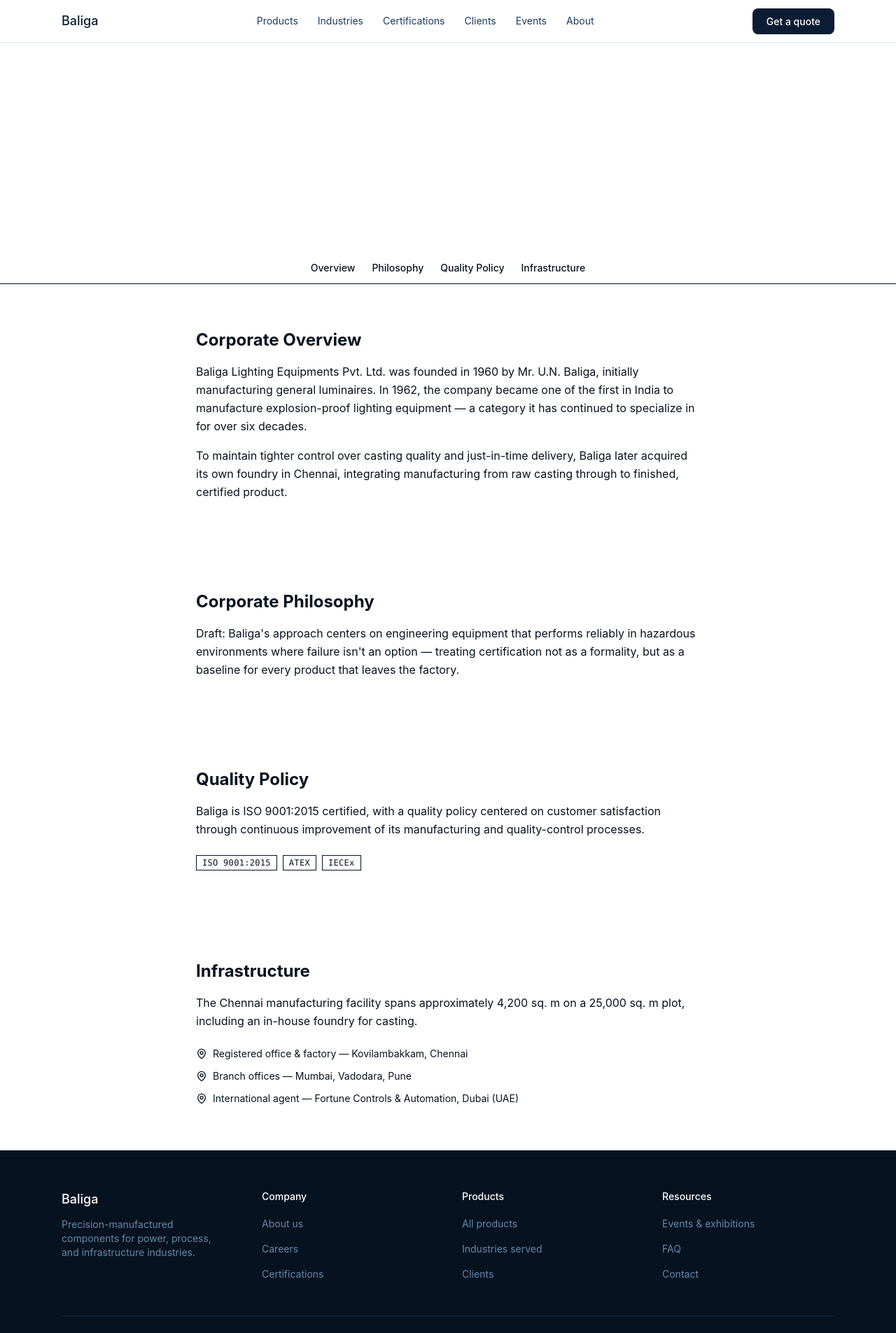
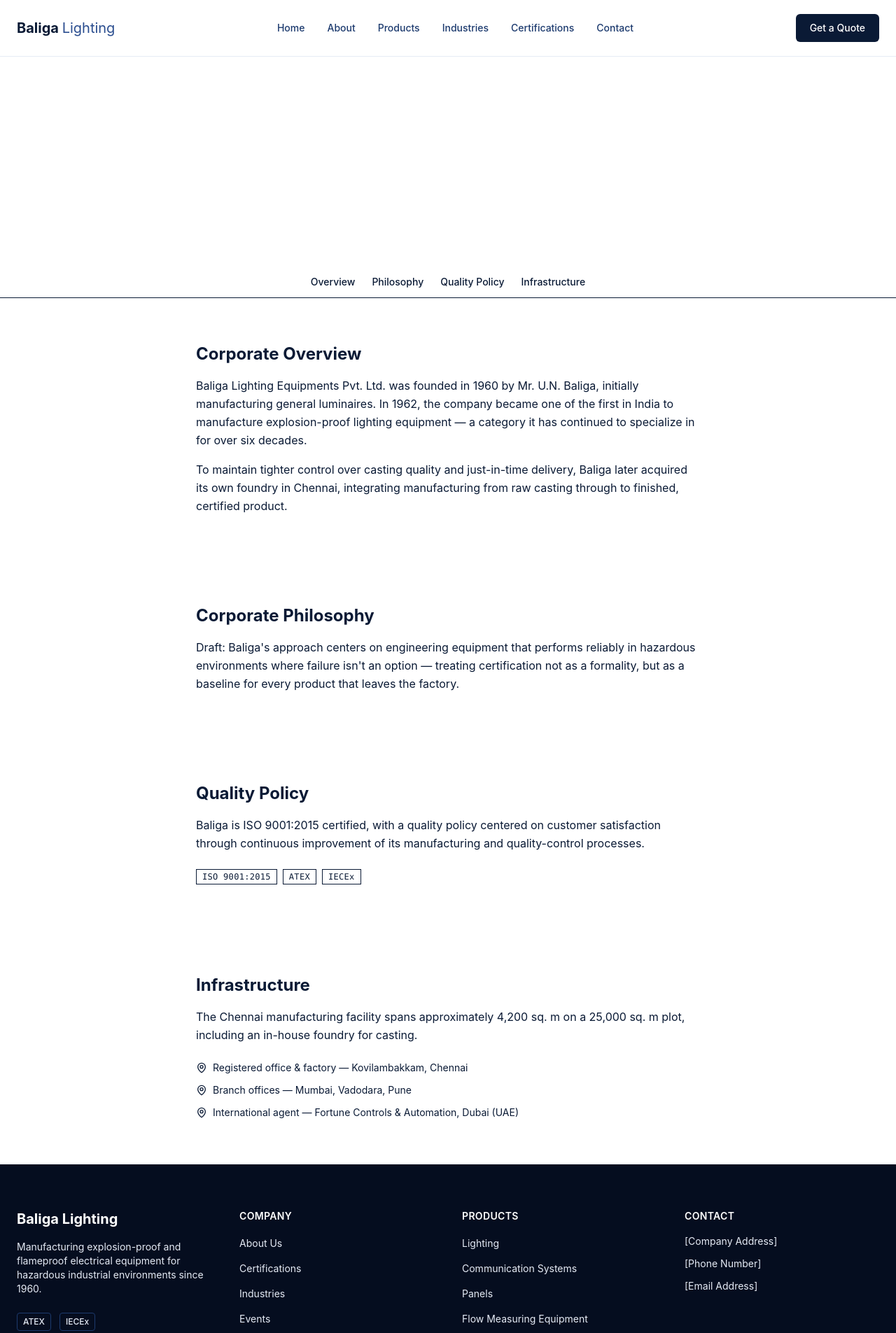
Before and after one commit to AriprakashR/Baliga-Website, a Next.js app: page /about in a window 1280 px wide. Shown: the top 1905 px of the page at 70% size. Built offline with nearby package versions, Linux system fonts and the light colour scheme.

Commit message:
fix: fixing new design

```diff
--- a/src/app/globals.css
+++ b/src/app/globals.css
@@ -1,33 +1,20 @@
+/* app/globals.css */
 @import 'tailwindcss';
 
-/*
-  Tailwind v4 config lives here instead of tailwind.config.ts.
-  Every --color-* below auto-generates utilities: bg-navy-900, text-navy-600,
-  border-navy-200, etc. Adjust the hex values to match the old site's exact
-  navy if these are off — they're a close professional-navy approximation.
-*/
 @theme {
-  --color-navy-950: #071220;
-  --color-navy-900: #0b1d33;
-  --color-navy-800: #12294a;
-  --color-navy-700: #1b3a63;
-  --color-navy-600: #27507f;
-  --color-navy-500: #35659b;
-  --color-navy-400: #6489ab;
-  --color-navy-200: #b9cbdd;
-  --color-navy-100: #dfe9f5;
-  --color-navy-50: #f2f6fb;
+  --color-navy-50: #f4f6fb;
+  --color-navy-100: #e6ebf5;
+  --color-navy-200: #c3d0e8;
+  --color-navy-400: #6d84b8;
+  --color-navy-600: #2a4d8f;
+  --color-navy-700: #1c3a6e;
+  --color-navy-800: #122a52;
+  --color-navy-900: #0a1a35;
+  --color-navy-950: #050d1f;
 
-  /* muted warm accent for CTAs — swap for the client's existing accent if they have one */
-  --color-accent-500: #b9852f;
-  --color-accent-600: #966a24;
-
-  --font-display: 'Inter', ui-sans-serif, system-ui, sans-serif;
-  --font-body: 'Inter', ui-sans-serif, system-ui, sans-serif;
+  --font-sans: 'Inter', ui-sans-serif, system-ui, sans-serif;
 }
 
 body {
-  color: var(--color-navy-950);
-  background: #ffffff;
-  font-family: var(--font-body);
+  @apply bg-white text-navy-900 font-sans antialiased;
 }
--- a/src/app/layout.tsx
+++ b/src/app/layout.tsx
@@ -1,29 +1,6 @@
-import type { Metadata } from 'next';
-import { IBM_Plex_Sans, IBM_Plex_Mono } from 'next/font/google';
 import './globals.css';
 import Header from '@/components/layout/Header';
 import Footer from '@/components/layout/Footer';
-
-const plexSans = IBM_Plex_Sans({
-  subsets: ['latin'],
-  weight: ['400', '500', '600', '700'],
-  variable: '--font-plex-sans',
-});
-const plexMono = IBM_Plex_Mono({
-  subsets: ['latin'],
-  weight: ['400', '500'],
-  variable: '--font-plex-mono',
-});
-
-export const metadata: Metadata = {
-  title: {
-    default:
-      'Baliga Lighting Equipments | Explosion-Proof & Industrial Electrical Equipment',
-    template: '%s | Baliga Lighting Equipments',
-  },
-  description:
-    'ATEX, IECEx and ISO 9001 certified manufacturer of explosion-proof and waterproof electrical equipment, based in Chennai, India since 1960.',
-};
 
 export default function RootLayout({
   children,
@@ -31,17 +8,10 @@
   children: React.ReactNode;
 }) {
   return (
-    <html
-      lang='en'
-      data-scroll-behavior='smooth'
-      className={`${plexSans.variable} ${plexMono.variable}`}
-    >
-      <body
-        suppressHydrationWarning
-        className='flex min-h-screen flex-col bg-steel-50 font-body text-ink antialiased'
-      >
+    <html lang='en'>
+      <body suppressHydrationWarning>
         <Header />
-        <main className='flex-1'>{children}</main>
+        <main>{children}</main>
         <Footer />
       </body>
     </html>
--- a/src/components/home/Hero.tsx
+++ b/src/components/home/Hero.tsx
@@ -1,45 +1,31 @@
-import Link from 'next/link';
-// Swap this placeholder panel for the existing HeroIllustration component
-// if it already renders something suitable:
-// import HeroIllustration from "./HeroIllustration";
-
 export default function Hero() {
   return (
-    <section className='border-b border-navy-100'>
-      <div className='mx-auto grid max-w-6xl grid-cols-1 items-center gap-10 px-6 py-16 md:grid-cols-2 md:py-24'>
-        <div>
-          <span className='inline-block rounded-full bg-navy-50 px-4 py-1 text-xs font-medium text-navy-700'>
-            ISO certified manufacturer
-          </span>
-
-          <h1 className='mt-5 text-3xl font-medium leading-tight text-navy-950 md:text-4xl'>
-            Manufacturing you can build on
-          </h1>
-
-          <p className='mt-4 max-w-md text-base leading-relaxed text-navy-600'>
-            From design to deployment, our product range powers critical
-            infrastructure across power, process, and industrial sectors.
-          </p>
-
-          <div className='mt-7 flex flex-wrap gap-3'>
-            <Link
-              href='/products'
-              className='rounded-lg bg-navy-900 px-6 py-3 text-sm font-medium text-white transition hover:bg-navy-800'
-            >
-              Browse catalog
-            </Link>
-            <Link
-              href='/industries'
-              className='rounded-lg border border-navy-200 px-6 py-3 text-sm font-medium text-navy-800 transition hover:bg-navy-50'
-            >
-              Our industries
-            </Link>
-          </div>
-        </div>
-
-        {/* Visual panel — replace with <HeroIllustration /> or a product photo */}
-        <div className='flex h-64 items-center justify-center rounded-2xl bg-navy-50 md:h-80'>
-          <span className='text-sm text-navy-400'>Hero visual placeholder</span>
+    <section className='bg-navy-900 text-white'>
+      <div className='mx-auto max-w-7xl px-6 py-28 md:py-36'>
+        <p className='text-sm tracking-widest uppercase text-navy-200 mb-4'>
+          Since 1960 · ATEX & IECEx Certified
+        </p>
+        <h1 className='text-4xl md:text-6xl font-bold leading-tight max-w-3xl'>
+          Explosion-Proof Electrical Equipment for Hazardous Environments
+        </h1>
+        <p className='mt-6 text-lg text-navy-100 max-w-xl'>
+          Baliga Lighting engineers flameproof lighting, communication systems,
+          panels and flow measuring equipment trusted across hazardous
+          industrial sites worldwide.
+        </p>
+        <div className='mt-10 flex gap-4'>
+          <a
+            href='/products'
+            className='bg-white text-navy-900 px-6 py-3 rounded-md font-medium hover:bg-navy-50 transition'
+          >
+            Explore Products
+          </a>
+          <a
+            href='/contact'
+            className='border border-white/30 px-6 py-3 rounded-md font-medium hover:bg-white/10 transition'
+          >
+            Talk to an Expert
+          </a>
         </div>
       </div>
     </section>
--- /dev/null
+++ b/src/components/home/IndustriesPreview.tsx
@@ -0,0 +1,42 @@
+import Link from 'next/link';
+
+const industries = [
+  { name: 'Oil & Gas', image: '/images/industries/oil-gas.jpg' },
+  {
+    name: 'Chemical & Petrochemical',
+    image: '/images/industries/chemical.jpg',
+  },
+  { name: 'Pharmaceuticals', image: '/images/industries/pharma.jpg' },
+  { name: 'Mining', image: '/images/industries/mining.jpg' },
+];
+
+export default function IndustriesPreview() {
+  return (
+    <section className='mx-auto max-w-7xl px-6 py-20'>
+      <h2 className='text-3xl font-bold text-navy-900'>Industries We Serve</h2>
+      <p className='mt-3 text-navy-600 max-w-2xl'>
+        Decades of hands-on experience across sectors where explosion safety is
+        non-negotiable.
+      </p>
+      <div className='mt-10 grid grid-cols-1 sm:grid-cols-2 lg:grid-cols-4 gap-6'>
+        {industries.map(ind => (
+          <Link
+            key={ind.name}
+            href='/industries'
+            className='group relative rounded-xl overflow-hidden aspect-4/5 bg-navy-800'
+          >
+            <img
+              src={ind.image}
+              alt={ind.name}
+              className='absolute inset-0 h-full w-full object-cover opacity-70 group-hover:opacity-90 transition'
+            />
+            <div className='absolute inset-0 bg-linear-to-t from-navy-950/90 to-transparent' />
+            <span className='absolute bottom-4 left-4 text-white font-medium'>
+              {ind.name}
+            </span>
+          </Link>
+        ))}
+      </div>
+    </section>
+  );
+}
--- /dev/null
+++ b/src/components/home/ProductCategoriesPreview.tsx
@@ -0,0 +1,38 @@
+import Link from 'next/link';
+
+const categories = [
+  { name: 'Lighting', href: '/products/lighting' },
+  { name: 'Communication Systems', href: '/products/communication' },
+  { name: 'Panels', href: '/products/panels' },
+  { name: 'Flow Measuring Equipment', href: '/products/flow-measuring' },
+];
+
+export default function ProductCategoriesPreview() {
+  return (
+    <section className='mx-auto max-w-7xl px-6 py-20'>
+      <div className='flex items-end justify-between'>
+        <h2 className='text-3xl font-bold text-navy-900'>Our Product Range</h2>
+        <Link
+          href='/products'
+          className='text-navy-700 font-medium hover:underline'
+        >
+          View all →
+        </Link>
+      </div>
+      <div className='mt-10 grid grid-cols-1 sm:grid-cols-2 lg:grid-cols-4 gap-6'>
+        {categories.map(c => (
+          <Link
+            key={c.name}
+            href={c.href}
+            className='rounded-xl border border-navy-100 p-6 hover:border-navy-400 hover:shadow-md transition'
+          >
+            <h3 className='font-semibold text-navy-900'>{c.name}</h3>
+            <span className='mt-4 inline-block text-sm text-navy-600'>
+              Explore range →
+            </span>
+          </Link>
+        ))}
+      </div>
+    </section>
+  );
+}
--- /dev/null
+++ b/src/components/home/TrustBar.tsx
@@ -0,0 +1,21 @@
+const stats = [
+  { label: 'ATEX', desc: 'European hazardous-area certification' },
+  { label: 'IECEx', desc: 'International explosion-proof standard' },
+  { label: '64+ Years', desc: 'Manufacturing since 1960' },
+  { label: 'Global Reach', desc: 'Serving industries worldwide' },
+];
+
+export default function TrustBar() {
+  return (
+    <section className='bg-navy-50 border-y border-navy-100'>
+      <div className='mx-auto max-w-7xl px-6 py-10 grid grid-cols-2 md:grid-cols-4 gap-8'>
+        {stats.map(s => (
+          <div key={s.label} className='text-center'>
+            <p className='text-xl font-semibold text-navy-900'>{s.label}</p>
+            <p className='text-sm text-navy-600 mt-1'>{s.desc}</p>
+          </div>
+        ))}
+      </div>
+    </section>
+  );
+}
--- /dev/null
+++ b/src/components/home/WhyChooseUs.tsx
@@ -0,0 +1,43 @@
+const benefits = [
+  {
+    n: '01',
+    title: 'Certified Safety',
+    desc: 'ATEX and IECEx certified equipment engineered for zone-rated hazardous areas.',
+  },
+  {
+    n: '02',
+    title: 'Six Decades of Expertise',
+    desc: 'Manufacturing explosion-proof equipment since 1960.',
+  },
+  {
+    n: '03',
+    title: 'Full Product Range',
+    desc: 'Lighting, communication systems, panels and flow measuring equipment under one roof.',
+  },
+  {
+    n: '04',
+    title: 'Global Standards, Local Support',
+    desc: 'Built to international standards, backed by responsive technical support.',
+  },
+];
+
+export default function WhyChooseUs() {
+  return (
+    <section className='bg-navy-900 text-white'>
+      <div className='mx-auto max-w-7xl px-6 py-20'>
+        <h2 className='text-3xl font-bold'>Why Baliga</h2>
+        <div className='mt-12 grid grid-cols-1 md:grid-cols-2 gap-10'>
+          {benefits.map(b => (
+            <div key={b.n} className='flex gap-5'>
+              <span className='text-3xl font-bold text-navy-400'>{b.n}</span>
+              <div>
+                <h3 className='text-lg font-semibold'>{b.title}</h3>
+                <p className='mt-2 text-navy-200'>{b.desc}</p>
+              </div>
+            </div>
+          ))}
+        </div>
+      </div>
+    </section>
+  );
+}
--- a/src/components/layout/Footer.tsx
+++ b/src/components/layout/Footer.tsx
@@ -1,74 +1,94 @@
 import Link from 'next/link';
 
-const FOOTER_COLUMNS = [
-  {
-    title: 'Company',
-    links: [
-      { label: 'About us', href: '/about' },
-      { label: 'Careers', href: '/careers' },
-      { label: 'Certifications', href: '/certifications' },
-    ],
-  },
-  {
-    title: 'Products',
-    links: [
-      { label: 'All products', href: '/products' },
-      { label: 'Industries served', href: '/industries' },
-      { label: 'Clients', href: '/clients' },
-    ],
-  },
-  {
-    title: 'Resources',
-    links: [
-      { label: 'Events & exhibitions', href: '/events' },
-      { label: 'FAQ', href: '/faq' },
-      { label: 'Contact', href: '/contact' },
-    ],
-  },
+const quickLinks = [
+  { name: 'About Us', href: '/about' },
+  { name: 'Certifications', href: '/certifications' },
+  { name: 'Industries', href: '/industries' },
+  { name: 'Events', href: '/events' },
+  { name: 'FAQ', href: '/faq' },
+];
+
+const productLinks = [
+  { name: 'Lighting', href: '/products/lighting' },
+  { name: 'Communication Systems', href: '/products/communication' },
+  { name: 'Panels', href: '/products/panels' },
+  { name: 'Flow Measuring Equipment', href: '/products/flow-measuring' },
 ];
 
 export default function Footer() {
   return (
     <footer className='bg-navy-950 text-navy-100'>
-      <div className='mx-auto max-w-6xl px-6 py-14'>
-        <div className='grid grid-cols-1 gap-10 sm:grid-cols-2 md:grid-cols-4'>
+      <div className='mx-auto max-w-7xl px-6 py-16 grid grid-cols-1 md:grid-cols-4 gap-10'>
         <div>
-            <p className='text-lg font-medium text-white'>Baliga</p>
-            <p className='mt-3 max-w-55 text-sm text-navy-400'>
-              Precision-manufactured components for power, process, and
-              infrastructure industries.
+          <p className='text-xl font-bold text-white'>Baliga Lighting</p>
+          <p className='mt-4 text-sm text-navy-300 max-w-xs'>
+            Manufacturing explosion-proof and flameproof electrical equipment
+            for hazardous industrial environments since 1960.
           </p>
+          <div className='mt-6 flex gap-3 text-xs font-medium'>
+            <span className='border border-navy-700 rounded px-2 py-1'>
+              ATEX
+            </span>
+            <span className='border border-navy-700 rounded px-2 py-1'>
+              IECEx
+            </span>
+          </div>
         </div>
 
-          {FOOTER_COLUMNS.map(col => (
-            <div key={col.title}>
-              <p className='text-sm font-medium text-white'>{col.title}</p>
-              <ul className='mt-4 flex flex-col gap-3'>
-                {col.links.map(link => (
-                  <li key={link.href}>
+        <div>
+          <p className='text-sm font-semibold text-white uppercase tracking-wide'>
+            Company
+          </p>
+          <ul className='mt-4 space-y-3'>
+            {quickLinks.map(l => (
+              <li key={l.name}>
                 <Link
-                      href={link.href}
-                      className='text-sm text-navy-400 transition hover:text-navy-100'
+                  href={l.href}
+                  className='text-sm text-navy-300 hover:text-white transition'
                 >
-                      {link.label}
+                  {l.name}
                 </Link>
               </li>
             ))}
           </ul>
         </div>
+
+        <div>
+          <p className='text-sm font-semibold text-white uppercase tracking-wide'>
+            Products
+          </p>
+          <ul className='mt-4 space-y-3'>
+            {productLinks.map(l => (
+              <li key={l.name}>
+                <Link
+                  href={l.href}
+                  className='text-sm text-navy-300 hover:text-white transition'
+                >
+                  {l.name}
+                </Link>
+              </li>
             ))}
+          </ul>
         </div>
 
-        <div className='mt-12 flex flex-col gap-4 border-t border-navy-800 pt-6 text-xs text-navy-400 sm:flex-row sm:items-center sm:justify-between'>
-          <p>&copy; {new Date().getFullYear()} Baliga. All rights reserved.</p>
-          <div className='flex gap-5'>
-            <Link href='/privacy' className='hover:text-navy-100'>
-              Privacy policy
-            </Link>
-            <Link href='/terms' className='hover:text-navy-100'>
-              Terms of service
-            </Link>
+        <div>
+          <p className='text-sm font-semibold text-white uppercase tracking-wide'>
+            Contact
+          </p>
+          <ul className='mt-4 space-y-3 text-sm text-navy-300'>
+            <li>[Company Address]</li>
+            <li>[Phone Number]</li>
+            <li>[Email Address]</li>
+          </ul>
         </div>
+      </div>
+
+      <div className='border-t border-navy-800'>
+        <div className='mx-auto max-w-7xl px-6 py-6 flex flex-col md:flex-row items-center justify-between gap-2 text-xs text-navy-400'>
+          <p>
+            © {new Date().getFullYear()} Baliga Lighting. All rights reserved.
+          </p>
+          <p>Built with care for hazardous environments.</p>
         </div>
       </div>
     </footer>
--- a/src/components/layout/Header.tsx
+++ b/src/components/layout/Header.tsx
@@ -1,92 +1,88 @@
-"use client";
+'use client';
 
-import { useState } from "react";
-import Link from "next/link";
+import { useState } from 'react';
+import Link from 'next/link';
 
-const NAV_LINKS = [
-  { label: "Products", href: "/products" },
-  { label: "Industries", href: "/industries" },
-  { label: "Certifications", href: "/certifications" },
-  { label: "Clients", href: "/clients" },
-  { label: "Events", href: "/events" },
-  { label: "About", href: "/about" },
+const navLinks = [
+  { name: 'Home', href: '/' },
+  { name: 'About', href: '/about' },
+  { name: 'Products', href: '/products' },
+  { name: 'Industries', href: '/industries' },
+  { name: 'Certifications', href: '/certifications' },
+  { name: 'Contact', href: '/contact' },
 ];
 
 export default function Header() {
   const [open, setOpen] = useState(false);
 
   return (
-    <header className="sticky top-0 z-50 border-b border-navy-100 bg-white/95 backdrop-blur">
-      <div className="mx-auto flex max-w-6xl items-center justify-between px-6 py-4">
-        <Link href="/" className="text-lg font-medium text-navy-900">
-          Baliga
+    <header className='sticky top-0 z-50 bg-white border-b border-navy-100'>
+      <div className='mx-auto max-w-7xl px-6 flex items-center justify-between h-20'>
+        <Link href='/' className='text-xl font-bold text-navy-900'>
+          Baliga <span className='text-navy-600 font-normal'>Lighting</span>
         </Link>
 
-        {/* Desktop nav */}
-        <nav className="hidden items-center gap-7 md:flex">
-          {NAV_LINKS.map((link) => (
+        <nav className='hidden md:flex items-center gap-8'>
+          {navLinks.map(link => (
             <Link
-              key={link.href}
+              key={link.name}
               href={link.href}
-              className="text-sm text-navy-700 transition hover:text-navy-950"
+              className='text-sm font-medium text-navy-700 hover:text-navy-900 transition'
             >
-              {link.label}
+              {link.name}
             </Link>
           ))}
         </nav>
 
-        <div className="hidden md:block">
         <Link
-            href="/contact"
-            className="rounded-lg bg-navy-900 px-5 py-2.5 text-sm font-medium text-white transition hover:bg-navy-800"
+          href='/contact'
+          className='hidden md:inline-block bg-navy-900 text-white px-5 py-2.5 rounded-md text-sm font-medium hover:bg-navy-800 transition'
         >
-            Get a quote
+          Get a Quote
         </Link>
-        </div>
 
-        {/* Mobile toggle */}
         <button
-          type="button"
-          onClick={() => setOpen((v) => !v)}
-          aria-label={open ? "Close menu" : "Open menu"}
-          aria-expanded={open}
-          className="flex h-9 w-9 items-center justify-center rounded-lg border border-navy-100 text-navy-900 md:hidden"
+          onClick={() => setOpen(!open)}
+          className='md:hidden text-navy-900'
+          aria-label='Toggle menu'
+        >
+          <svg
+            width='24'
+            height='24'
+            viewBox='0 0 24 24'
+            fill='none'
+            stroke='currentColor'
+            strokeWidth='2'
           >
             {open ? (
-            <svg width="18" height="18" viewBox="0 0 18 18" fill="none">
-              <path d="M1 1l16 16M17 1L1 17" stroke="currentColor" strokeWidth="1.6" strokeLinecap="round" />
+              <path d='M6 6l12 12M6 18L18 6' />
+            ) : (
+              <path d='M4 6h16M4 12h16M4 18h16' />
+            )}
           </svg>
-          ) : (
-            <svg width="18" height="14" viewBox="0 0 18 14" fill="none">
-              <path d="M0 1h18M0 7h18M0 13h18" stroke="currentColor" strokeWidth="1.6" strokeLinecap="round" />
-            </svg>
-          )}
         </button>
       </div>
 
-      {/* Mobile nav */}
       {open && (
-        <nav className="border-t border-navy-100 px-6 py-4 md:hidden">
-          <div className="flex flex-col gap-4">
-            {NAV_LINKS.map((link) => (
+        <div className='md:hidden border-t border-navy-100 bg-white px-6 py-4 space-y-4'>
+          {navLinks.map(link => (
             <Link
-                key={link.href}
+              key={link.name}
               href={link.href}
               onClick={() => setOpen(false)}
-                className="text-sm text-navy-700"
+              className='block text-navy-700 font-medium'
             >
-                {link.label}
+              {link.name}
             </Link>
           ))}
           <Link
-              href="/contact"
+            href='/contact'
             onClick={() => setOpen(false)}
-              className="mt-2 rounded-lg bg-navy-900 px-5 py-2.5 text-center text-sm font-medium text-white"
+            className='block bg-navy-900 text-white text-center px-5 py-2.5 rounded-md font-medium'
           >
-              Get a quote
+            Get a Quote
           </Link>
         </div>
-        </nav>
       )}
     </header>
   );
```
Also changed, not shown: src/app/page.tsx (+12 -18 lines), src/components/home/CtaBanner.tsx (added, +19 -0 lines). Lines whose indentation alone changed are shown as unchanged.
